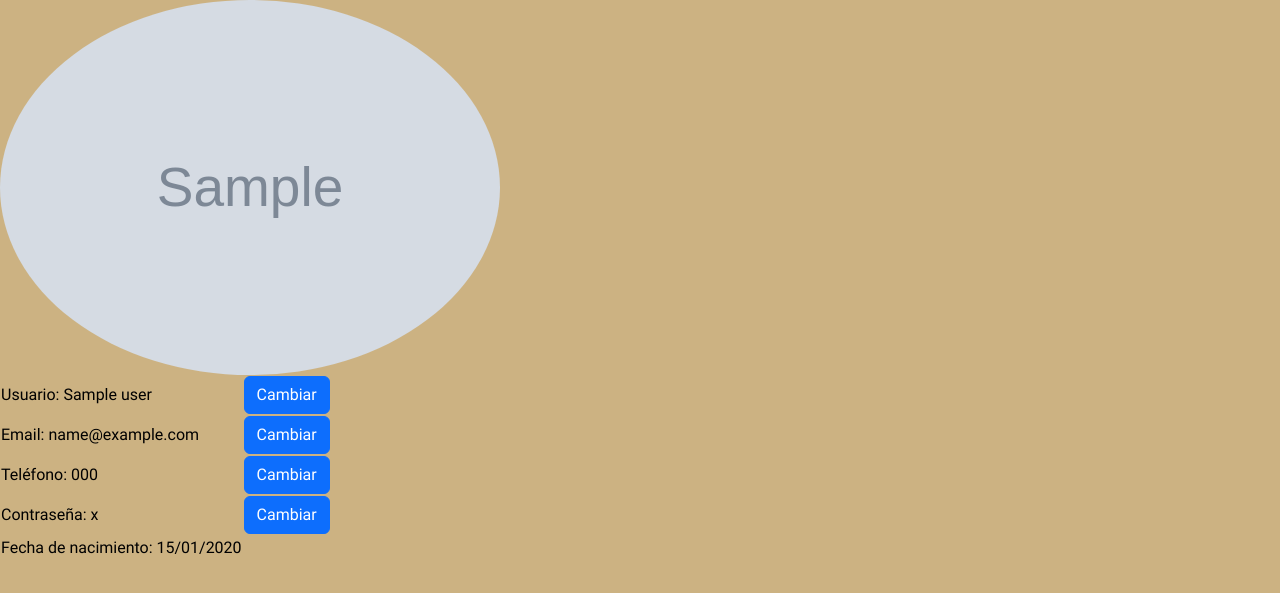
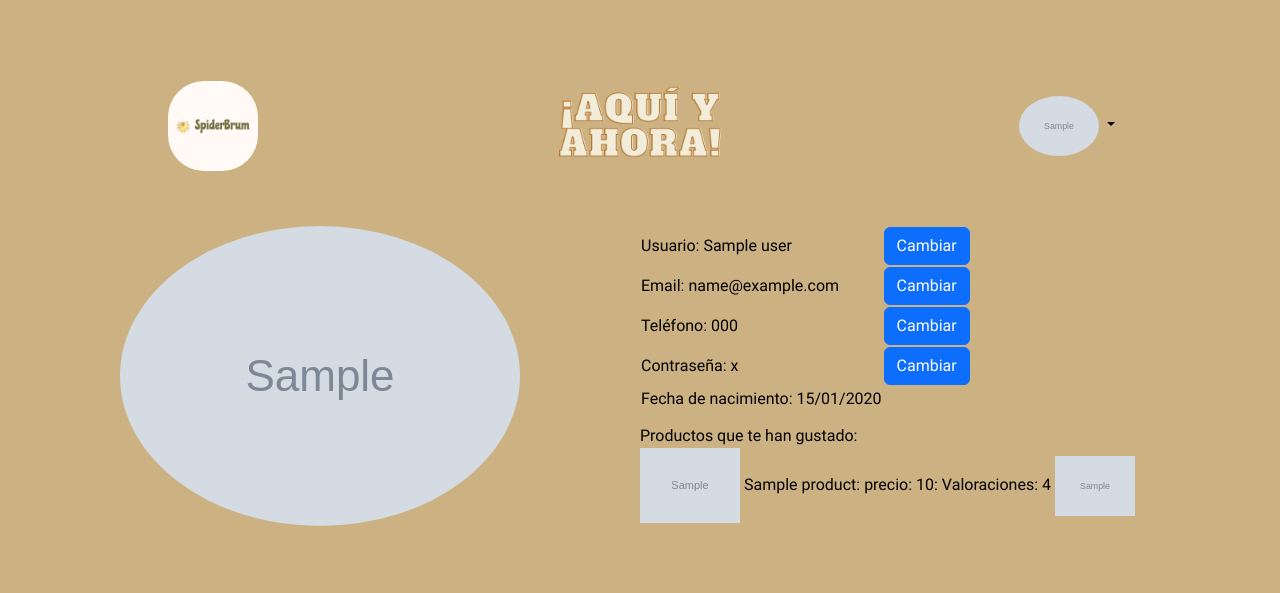
Before and after one commit to ismafm/price_comparator, a Django app: template comparador_productos/templates/profile.html in a window 1280 px wide. Shown: the top 593 px of the page. Run offline with Django 3.2, Linux system fonts and the light colour scheme; the template is opened without the code that fills it: most values are stand-ins (such as "Sample title", 1, 10 or a date in 2020); grey boxes marked "Sample" are stand-in pictures; some libraries are stand-ins or nearby versions.

Commit message:
V6.1 Perfil muestra productos guardados

```diff
--- a/comparador_productos/templates/profile.html
+++ b/comparador_productos/templates/profile.html
@@ -1,38 +1,172 @@
 <!DOCTYPE html>
 {% load static %}
 <html lang="en">
+
 <head>
     <meta charset="UTF-8">
     <title>Título genérico</title>
     <link rel="stylesheet" href='{% static "css/bts_css/bootstrap.min.css" %}'>
+    <script src='{% static "js/jQuery/jquery-3.7.0.min.js" %}'></script>
+    <script src="{% static 'js/bts_js/bootstrap.min.js' %}"></script>
+    <script src="https://cdn.jsdelivr.net/npm/bootstrap@5.3.0/dist/js/bootstrap.bundle.min.js"
+        integrity="sha384-geWF76RCwLtnZ8qwWowPQNguL3RmwHVBC9FhGdlKrxdiJJigb/j/68SIy3Te4Bkz"
+        crossorigin="anonymous"></script>
     <style>
         @font-face {
             font-family: Roboto;
             src: url('{% static "fonts/Roboto-Regular.ttf" %}');
         }
+
         html,
         body {
             background-color: rgb(204, 178, 130);
             /*width: 100%;
             height: 100%;*/
         }
+
         body * {
             color: black;
             text-decoration: none;
             font-family: Roboto;
         }
-        #profileImg img{
-            max-width: 500px;
+
+
+        body {
+            display: flex;
+            flex-direction: column;
+        }
+
+        /*HEADER*/
+        /*LOGO ZONE*/
+        #logoZone {
+            top: 0;
+            position: sticky;
             width: 100%;
+            display: flex;
+            flex-direction: row;
+            align-items: center;
+            margin-top: 2%;
+            background-color: rgb(204, 178, 130);
+        }
+
+        #logoZone * {}
+
+        #logo {
+            display: flex;
+            justify-content: center;
+            align-items: center;
+            width: 100%;
+        }
+
+        #logoImg {
+            width: 100%;
+            max-width: 90px;
+            height: 100%;
+            max-height: 90px;
+            min-width: 50px;
+            border-radius: 40%;
+            object-fit: cover;
+        }
+
+        #slogan {
+            display: flex;
+            justify-content: center;
+            align-items: center;
+            width: 100%;
+        }
+
+        #sloganLogo {
+            width: 100%;
+            height: 100%;
+            max-width: 200px;
+            max-height: 200px;
+            min-width: 50px;
+        }
+
+        #profile {
+            display: flex;
+            justify-content: center;
+            align-items: center;
+            width: 100%;
+        }
+
+        #profileImg {
+            width: 100%;
+            height: 100%;
+            max-width: 80px;
+            max-height: 80px;
+            min-width: 50px;
+
+        }
+
+        /*MAIN*/
+        main {
+            display: flex;
+            flex-direction: row;
+            width: 100%;
+        }
+
+        /*BIG IMAGE*/
+        #profileImgBig {
+            width: 100%;
+            display: flex;
+            justify-content: center;
+
+        }
+
+        #profileImgBig img {
+            max-width: 400px;
+            max-height: 400px;
+            width: 100%;
+            height: auto;
             border-radius: 50%;
+            min-width: 250px;
+        }
+
+        /*INFO CONTENT*/
+        #infoContent {
+            width: 100%;
+            display: flex;
+            flex-direction: column;
+        }
+
+        /*USER INFO*/
+        #userInfo {
+            width: 100%;
+            margin-bottom: 2%;
+        }
+
+        #userLikes {}
+
+        @media (max-width:470px) {
+            main {
+                flex-direction: column;
+            }
         }
     </style>
 </head>
+
 <body>
+    <header id="logoZone">
+        <a href="/search/" id="logo"><img id="logoImg" src='{% static "img/logo/pageLogo.png" %}' alt=""></a>
+        <div id="slogan"><img id="sloganLogo" src='{% static "img/logo/sloganLogo.png" %}' alt=""></div>
+        <div id="profile">
+            <div id="profileDropdown" class="dropdown">
+                <a class="dropdown-toggle" href="#" data-bs-toggle="dropdown" aria-expanded="false">
+                    <img id='profileImg' class="rounded-circle" src='{% static usr.profile_photo %}' alt="">
+                </a>
+                <ul class="dropdown-menu">
+                    <li><a class="dropdown-item" href="/profile/">Perfil</a></li>
+                    <li><a class="dropdown-item" href="/close/">Cerrar sesión</a></li>
+                </ul>
+            </div>
+        </div>
+    </header>
     <main>
-    <div id="profileImg">
+        <div id="profileImgBig">
             <img src="{% static usr.profile_photo %}" alt="">
         </div>
+        <div id="infoContent">
             <div id="userInfo">
                 <table>
                     <tr>
@@ -71,9 +205,19 @@
                     </tr>
                 </table>
             </div>
+            <label for="userLikes">Productos que te han gustado:</label>
             <div id="userLikes">
-
+                {% for product in products_like %}
+                <div>
+                    <img style="width: 100px;" src="{{ product.photo }}" alt="">
+                    <a href="{{ product.link }}">{{ product.name }}: precio: {{ product.price }}: Valoraciones: {{ product.rate_seller }} </a>
+                    <a href="{{ product.shop_link }}"><img style="max-width: 80px;" src="{% static product.logo %}" alt="sdasd"></a>
+                </div>
+                {% endfor %}
+            </div>
         </div>
     </main>
+
 </body>
+
 </html>
--- a/comparador_productos/urls.py
+++ b/comparador_productos/urls.py
@@ -15,8 +15,8 @@ Including another URLconf
 """
 from django.contrib import admin
 from django.urls import path
-from comparador_productos.views.user_view import login, logout, login_verification, profile, change_info, apply_changes
-from comparador_productos.views.product_view import shw_product, principal_page, search_page, calc_product
+from comparador_productos.views.user_view import login, logout, login_verification, profile, change_info, apply_changes,session_close
+from comparador_productos.views.product_view import shw_product, principal_page, search_page, calc_product, save_product
 from django.conf import settings
 from django.conf.urls.static import static
 
@@ -34,4 +34,6 @@ urlpatterns = [
     path('profile/', profile),
     path('info/', change_info),
     path('change/', apply_changes),
+    path('close/', session_close),
+    path('save/', save_product),
 ] + static(settings.STATIC_URL, document_root=settings.STATIC_ROOT)
--- a/session_management/repositories/Users_repository.py
+++ b/session_management/repositories/Users_repository.py
@@ -32,7 +32,7 @@ class Users_repository():
             return True
         else:
             return False
-    #recupera el usuario basandose en el hash
+    #recupera el usuario completo basandose en el hash
     def hash_user(self):
 
         usr = Users.objects.get(id_hash=self._id_hash)
```
Also changed, not shown: comparador_productos/templates/result.html (+61 -26 lines), comparador_productos/templates/search.html (+2 -5 lines), comparador_productos/views/product_view.py (+23 -6 lines), comparador_productos/views/user_view.py (+11 -2 lines), product_management/models.py (+11 -6 lines), product_management/repositories/Products_repository.py (+16 -3 lines), product_management/migrations/0002_products_delete_theodoteam.py (added), product_management/migrations/0003_products_link.py (added), product_management/migrations/0004_products_rate_seller_products_shop_link_and_more.py (added), product_management/migrations/0005_products_fk_user_id.py (added), product_management/migrations/0006_alter_products_link.py (added), product_management/migrations/0007_alter_products_photo.py (added). Lines whose indentation alone changed are shown as unchanged.
